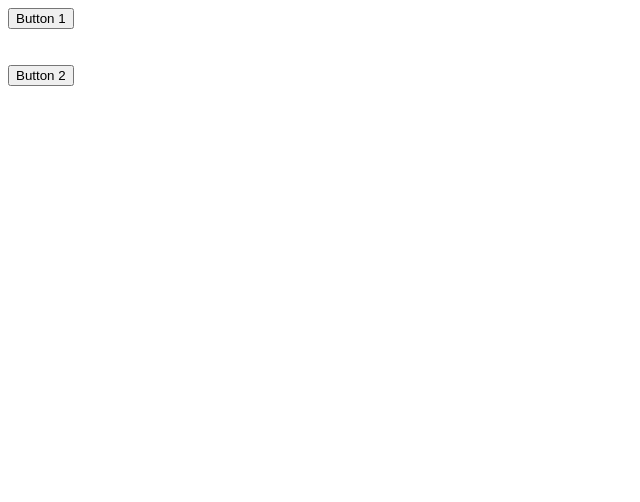
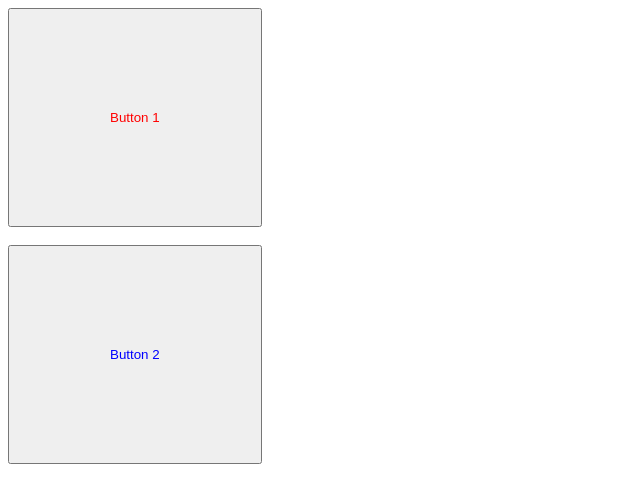
Before and after one commit to alaneappen514/Assignment_4_DOM2, a plain HTML site: page prompt1.html in a window 1280 px wide. Shown: the whole page, without its empty margins (0-640 px from the left). Drawn offline with Linux system fonts and the light colour scheme.

Commit message:
Cleaned up code for both files and added some styling to buttons

```diff
--- a/prompt1.html
+++ b/prompt1.html
@@ -1,25 +1,19 @@
 <!DOCTYPE html>
 <html>
     <head>
-        <title>Prompt 1: Button argument</title>
+        <title>Prompt 1: Button Argument</title>
     </head>
 <body>
 
     <div id="button1">
-    <button id="button1" onclick="imRight1()" type="button">Button 1</button>
-
-    <div id="I'm right"></div>
-
-    <br><br>
-
+        <button id="button1" onclick="imRight1()" type="button" style="color:red; padding: 100px;">Button 1</button>
+        <div id="I'm right"></div>
+    </div>
+    <br>
     <div id="button2">
-    <button id="button2" onclick="imRight2()" type="button">Button 2</button>
-
-
-    <div id="No, I'm right!"></div>
-
+        <button id="button2" onclick="imRight2()" type="button" style="color:blue; padding: 100px;">Button 2</button>
+        <div id="No, I'm right!"></div>
     </div>
-
 
 <script src="script.js"></script>
 </body>
```
Also changed, not shown: script.js (+11 -0 lines).
